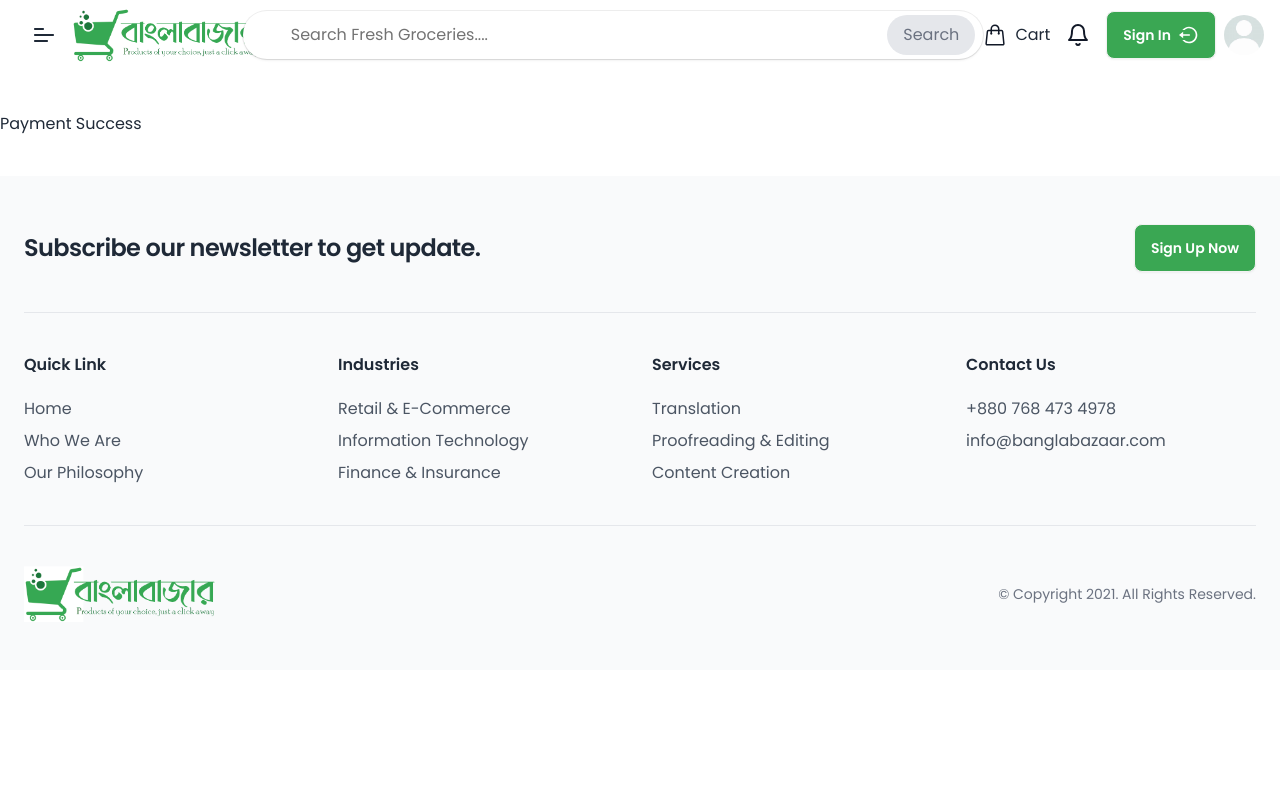
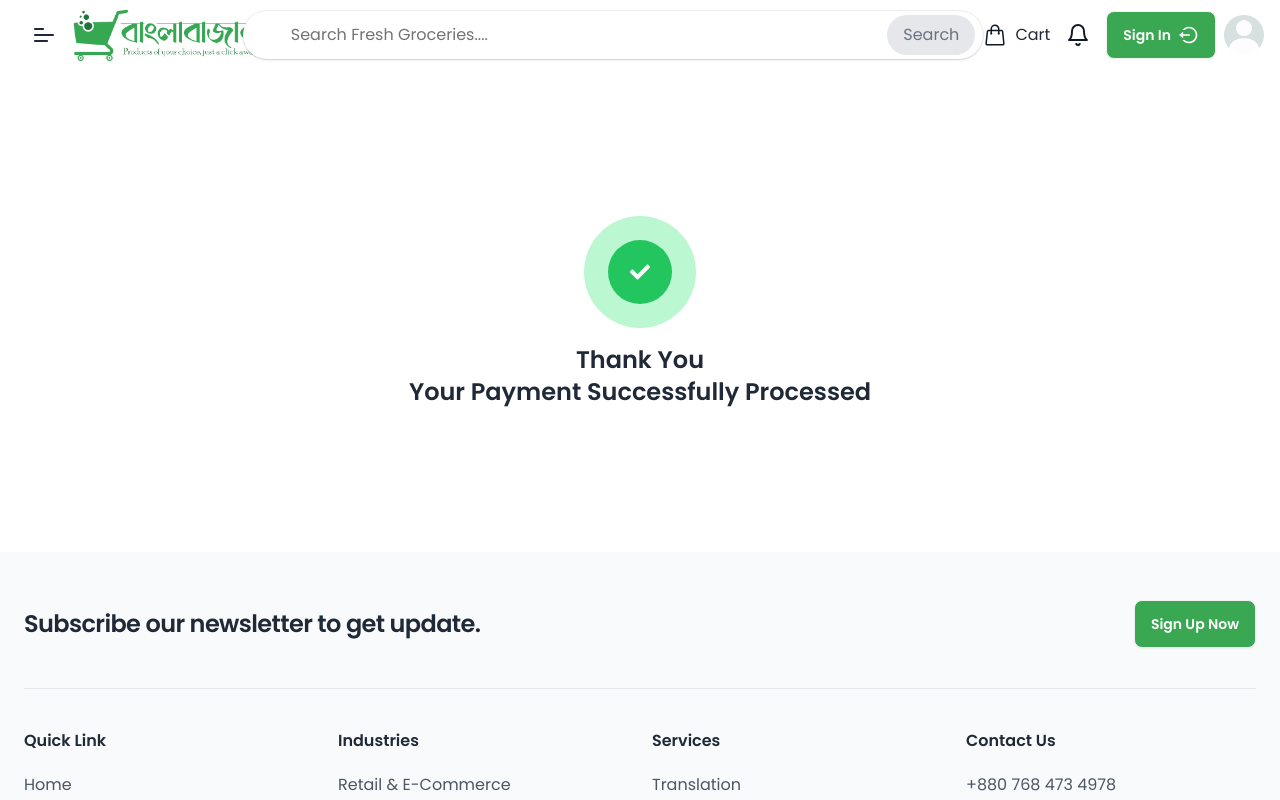
Before and after one commit to hellomaruf/Bangla-Bazaar-Client, a React (Vite) app: page /success-payment in a window 1280 px wide. Shown: the top 800 px of the page. Built offline with nearby package versions, Linux system fonts and the light colour scheme; no server answers; a web font is replaced by a local one.

Commit message:
design success payment page design

```diff
--- a/src/Pages/Payment/SuccessPayment.jsx
+++ b/src/Pages/Payment/SuccessPayment.jsx
@@ -1,11 +1,25 @@
-
+import { FaCheck } from "react-icons/fa";
 
 function SuccessPayment() {
   return (
-    <div className="mt-28">
-      Payment Success
+    <div className="mt-28 flex items-center justify-center h-[400px]">
+      <div className="flex flex-col items-center space-y-4">
+        <div className=" h-28 w-28 rounded-full bg-green-200 flex items-center justify-center">
+          <div className="bg-green-500 h-16 w-16 rounded-full flex items-center justify-center">
+            <FaCheck className="text-white text-xl" />
+          </div>
+        </div>
+
+        <div className=" text-center">
+          <h2 className="text-2xl font-semibold text-gray-800">Thank You</h2>
+
+          <h2 className="text-2xl font-semibold text-gray-800">
+            Your Payment Successfully Processed
+          </h2>
+        </div>
+      </div>
     </div>
-  )
+  );
 }
 
-export default SuccessPayment
+export default SuccessPayment;
--- a/src/Pages/ProceedToCheckout.jsx
+++ b/src/Pages/ProceedToCheckout.jsx
@@ -22,6 +22,7 @@ function ProceedToCheckout() {
     const address = form.address.value;
     const colony = form.colony.value;
     const ammount = sumOfLatestPrice + 90;
+    const orderDate = new Date().toDateString()
     const paymentInfo = {
       name,
       phoneNumber,
@@ -30,6 +31,7 @@ function ProceedToCheckout() {
       colony,
       ammount,
       productName,
+      orderDate
     };
     setPayInfo(paymentInfo);
   };
```
